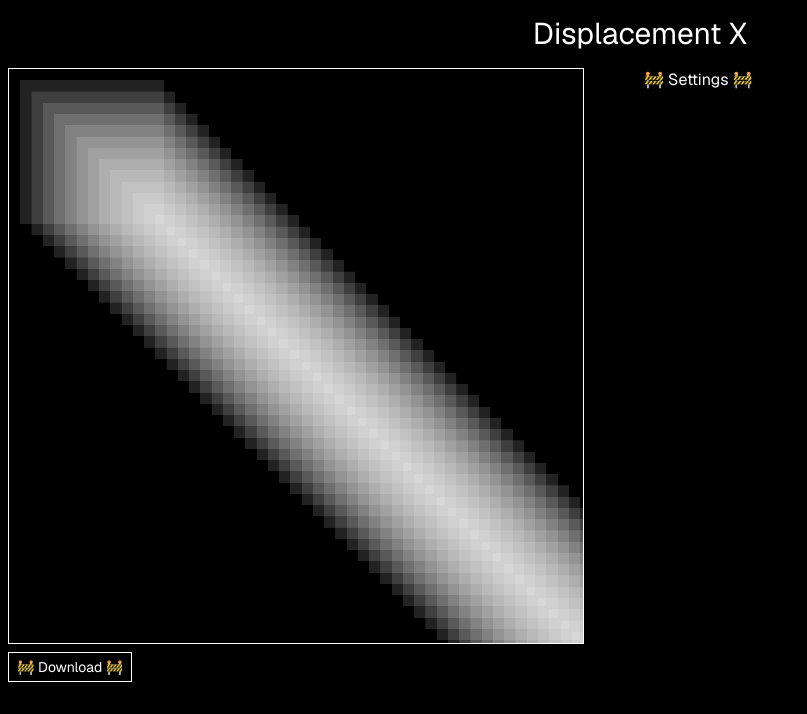
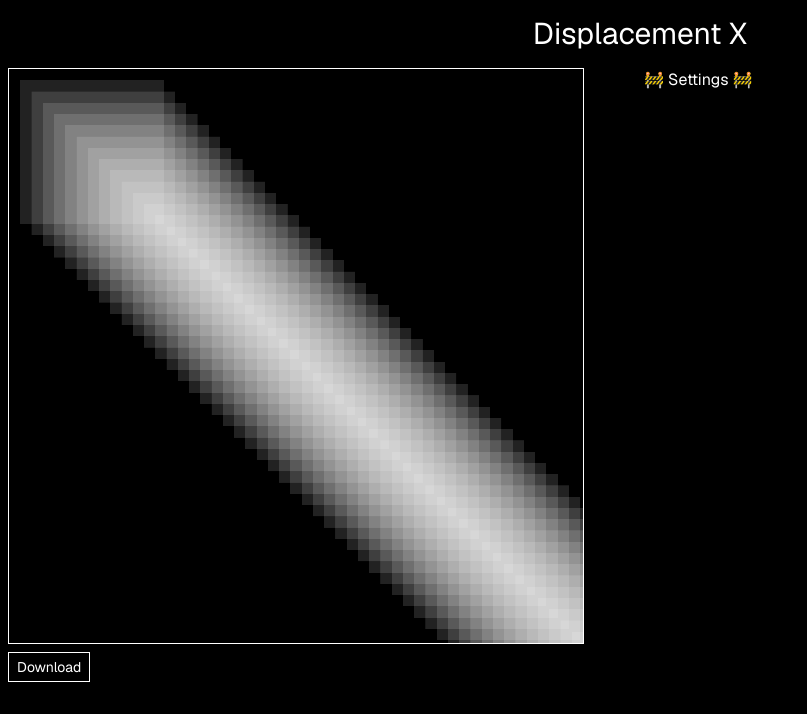
Before and after one commit to satelllte/displacementx, a Next.js app: page / in a window 1280 px wide. Shown: the top 714 px of the page, without its empty margins (0-807 px from the left). Built offline with nearby package versions, Linux system fonts and the light colour scheme.

Commit message:
download

```diff
--- a/src/app/page.tsx
+++ b/src/app/page.tsx
@@ -1,50 +1,2 @@
-import {Button} from '@/components/ui/Button';
-import {Canvas} from '@/components/ui/Canvas';
-import {Drawer} from '@/components/ui/Drawer';
-
-export default function Home() {
-  return (
-    <Layout
-      sectionL={
-        <>
-          <div className='relative flex aspect-square w-full max-w-xl items-center justify-center border border-white'>
-            <Canvas />
-          </div>
-          <div className='pt-2'>
-            <Button>🚧 Download 🚧</Button>
-          </div>
-        </>
-      }
-      sectionR={<Settings />}
-    />
-  );
-}
-
-function Settings() {
-  return <>🚧 Settings 🚧</>;
-}
-
-type LayoutProps = {
-  readonly sectionL: React.ReactNode;
-  readonly sectionR: React.ReactNode;
-};
-
-function Layout({sectionL, sectionR}: LayoutProps) {
-  return (
-    <div
-      className='fixed inset-0 mx-auto flex max-w-7xl flex-col'
-      vaul-drawer-wrapper='' // eslint-disable-line react/no-unknown-property
-    >
-      <header className='px-2 py-4'>
-        <h1 className='text-center text-2xl sm:text-3xl'>Displacement X</h1>
-      </header>
-      <main className='flex flex-1 gap-2 px-2 pb-2'>
-        <div className='relative flex-1'>{sectionL}</div>
-        <div className='relative flex-1 max-md:hidden'>{sectionR}</div>
-      </main>
-      <div className='flex items-center justify-center px-2 pb-4 pt-2 md:hidden'>
-        <Drawer trigger={<Button fullWidth>Start</Button>}>{sectionR}</Drawer>
-      </div>
-    </div>
-  );
-}
+import {Generator} from '@/components/pages/Generator';
+export default Generator;
--- /dev/null
+++ b/src/components/pages/Generator/CanvasSection/CanvasSection.tsx
@@ -0,0 +1,30 @@
+'use client';
+import {Button} from '@/components/ui/Button';
+import {Canvas} from '@/components/ui/Canvas';
+import {useRef} from 'react';
+
+export function CanvasSection() {
+  const canvasRef = useRef<HTMLCanvasElement>(null);
+
+  const download = () => {
+    const canvas = canvasRef.current;
+    if (!canvas) return;
+
+    const href = canvas.toDataURL('image/png');
+    const a = document.createElement('a');
+    a.href = href;
+    a.download = 'displacementx-gen.png';
+    a.click();
+  };
+
+  return (
+    <>
+      <div className='relative flex aspect-square w-full max-w-xl items-center justify-center border border-white'>
+        <Canvas canvasRef={canvasRef} />
+      </div>
+      <div className='pt-2'>
+        <Button onClick={download}>Download</Button>
+      </div>
+    </>
+  );
+}
--- /dev/null
+++ b/src/components/pages/Generator/CanvasSection/index.ts
@@ -0,0 +1 @@
+export {CanvasSection} from './CanvasSection';
--- /dev/null
+++ b/src/components/pages/Generator/Generator.tsx
@@ -0,0 +1,12 @@
+import {GeneratorLayout} from './GeneratorLayout';
+import {CanvasSection} from './CanvasSection';
+import {SettingsSection} from './SettingsSection';
+
+export function Generator() {
+  return (
+    <GeneratorLayout
+      sectionL={<CanvasSection />}
+      sectionR={<SettingsSection />}
+    />
+  );
+}
--- /dev/null
+++ b/src/components/pages/Generator/GeneratorLayout.tsx
@@ -0,0 +1,27 @@
+import {Button} from '@/components/ui/Button';
+import {Drawer} from '@/components/ui/Drawer';
+
+type GeneratorLayoutProps = {
+  readonly sectionL: React.ReactNode;
+  readonly sectionR: React.ReactNode;
+};
+
+export function GeneratorLayout({sectionL, sectionR}: GeneratorLayoutProps) {
+  return (
+    <div
+      className='fixed inset-0 mx-auto flex max-w-7xl flex-col'
+      vaul-drawer-wrapper='' // eslint-disable-line react/no-unknown-property
+    >
+      <header className='px-2 py-4'>
+        <h1 className='text-center text-2xl sm:text-3xl'>Displacement X</h1>
+      </header>
+      <main className='flex flex-1 gap-2 px-2 pb-2'>
+        <div className='relative flex-1'>{sectionL}</div>
+        <div className='relative flex-1 max-md:hidden'>{sectionR}</div>
+      </main>
+      <div className='flex items-center justify-center px-2 pb-4 pt-2 md:hidden'>
+        <Drawer trigger={<Button fullWidth>Start</Button>}>{sectionR}</Drawer>
+      </div>
+    </div>
+  );
+}
--- /dev/null
+++ b/src/components/pages/Generator/SettingsSection/SettingsSection.tsx
@@ -0,0 +1,3 @@
+export function SettingsSection() {
+  return <>🚧 Settings 🚧</>;
+}
--- /dev/null
+++ b/src/components/pages/Generator/SettingsSection/index.ts
@@ -0,0 +1 @@
+export {SettingsSection} from './SettingsSection';
--- /dev/null
+++ b/src/components/pages/Generator/index.ts
@@ -0,0 +1 @@
+export {Generator} from './Generator';
--- a/src/components/ui/Canvas/Canvas.tsx
+++ b/src/components/ui/Canvas/Canvas.tsx
@@ -1,12 +1,18 @@
 'use client';
 
-import {useEffect, useRef} from 'react';
+import {useEffect, useImperativeHandle, useRef} from 'react';
 
 const canvasWidth = 4096;
 const canvasHeight = 4096;
 
-export function Canvas() {
+type CanvasProps = {
+  readonly canvasRef: React.RefObject<HTMLCanvasElement | undefined>;
+};
+
+export function Canvas({canvasRef: forwardedCanvasRef}: CanvasProps) {
   const canvasRef = useRef<HTMLCanvasElement>(null);
+
+  useImperativeHandle(forwardedCanvasRef, () => canvasRef.current ?? undefined);
 
   useEffect(() => {
     const canvas = canvasRef.current;
```
